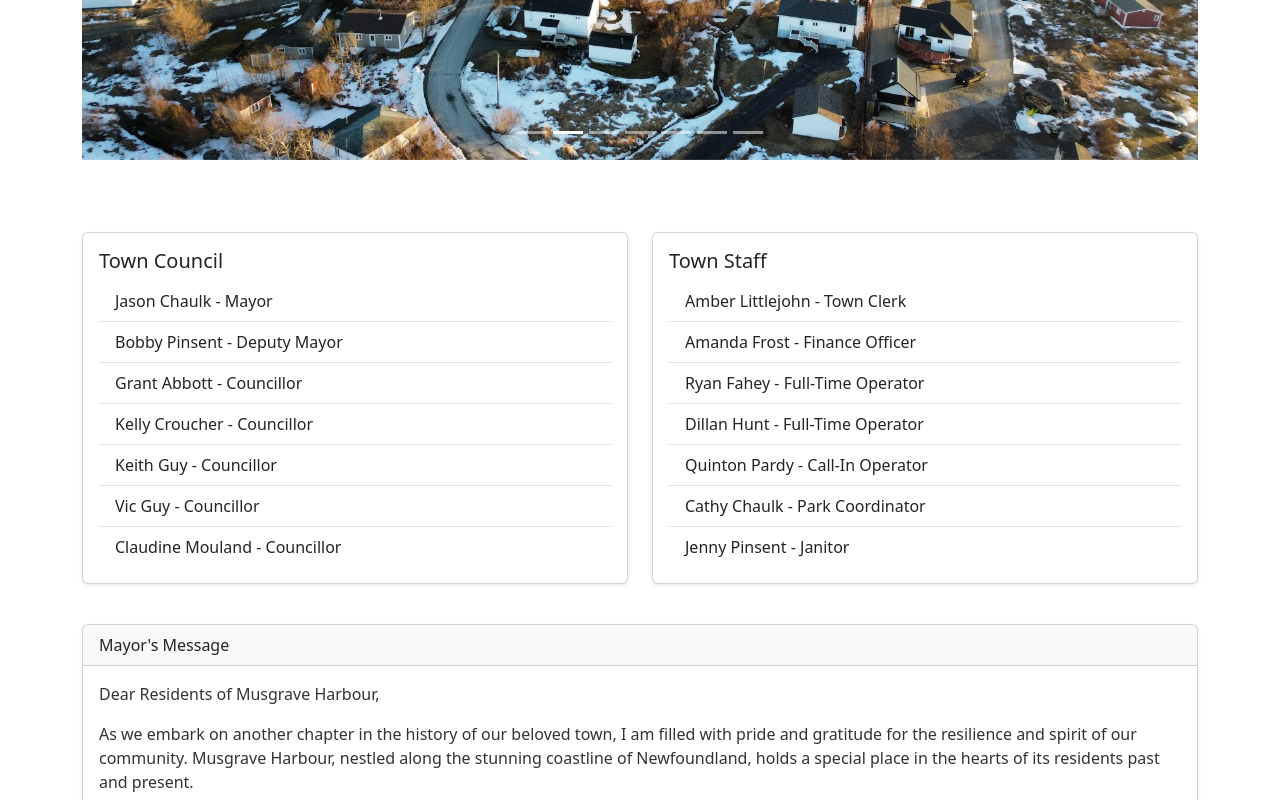
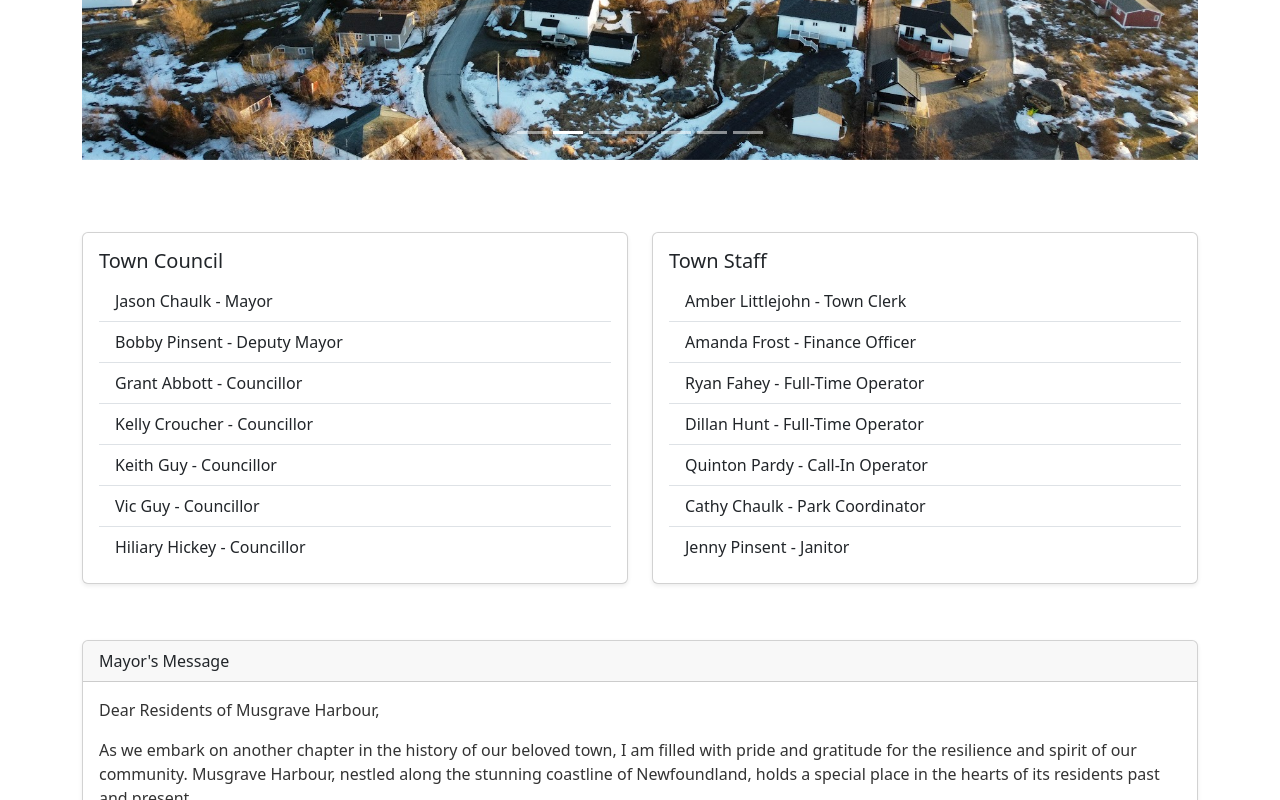
Before and after one commit to Amandafrost79/TownOfMusgraveHarbour, a React (Vite) app: page /TownOfMusgraveHarbour/town in a window 1280 px wide. Shown: the part 660-1460 px from the top of the page. Built offline with nearby package versions, Linux system fonts and the light colour scheme.

Commit message:
create ListCard component

```diff
--- /dev/null
+++ b/src/components/ListCard.jsx
@@ -0,0 +1,21 @@
+import React from "react";
+import { Card, ListGroup, Col } from "react-bootstrap";
+
+const ListCard = ({ title, items, columnClass = 6 }) => {
+  return (
+    <Col md={columnClass} className="mb-3">
+      <Card>
+        <Card.Body>
+          <Card.Title>{title}</Card.Title>
+          <ListGroup variant="flush">
+            {items.map((item, index) => (
+              <ListGroup.Item key={index}>{item}</ListGroup.Item>
+            ))}
+          </ListGroup>
+        </Card.Body>
+      </Card>
+    </Col>
+  );
+};
+
+export default ListCard;
--- a/src/routes/Town.jsx
+++ b/src/routes/Town.jsx
@@ -10,6 +10,7 @@ import {
 } from "react-bootstrap";
 import "./town.css";
 import Carousel from "../components/Carousel";
+import ListCard from "../components/ListCard";
 
 const townImages = [
   { src: "images/town3.jpg", alt: "First slide" },
@@ -19,6 +20,26 @@ const townImages = [
   { src: "images/sunset.jpg", alt: "Fifth slide" },
   { src: "images/rink2.jpg", alt: "Sixth slide" },
   { src: "images/office.jpg", alt: "Seventh slide" },
+];
+
+const councilMembers = [
+  "Jason Chaulk - Mayor",
+  "Bobby Pinsent - Deputy Mayor",
+  "Grant Abbott - Councillor",
+  "Kelly Croucher - Councillor",
+  "Keith Guy - Councillor",
+  "Vic Guy - Councillor",
+  "Hiliary Hickey - Councillor",
+];
+
+const staffMembers = [
+  "Amber Littlejohn - Town Clerk",
+  "Amanda Frost - Finance Officer",
+  "Ryan Fahey - Full-Time Operator",
+  "Dillan Hunt - Full-Time Operator",
+  "Quinton Pardy - Call-In Operator",
+  "Cathy Chaulk - Park Coordinator",
+  "Jenny Pinsent - Janitor",
 ];
 
 const Town = () => {
@@ -34,48 +55,9 @@ const Town = () => {
         </Col>
       </Row>
 
-      {/* Town Council and Staff Section */}
       <Row>
-        <Col md={6}>
-          <Card>
-            <Card.Body>
-              <Card.Title>Town Council</Card.Title>
-              <ListGroup variant="flush">
-                <ListGroup.Item>Jason Chaulk - Mayor</ListGroup.Item>
-                <ListGroup.Item>Bobby Pinsent - Deputy Mayor</ListGroup.Item>
-                <ListGroup.Item>Grant Abbott - Councillor</ListGroup.Item>
-                <ListGroup.Item>Kelly Croucher - Councillor</ListGroup.Item>
-                <ListGroup.Item>Keith Guy - Councillor</ListGroup.Item>
-                <ListGroup.Item>Vic Guy - Councillor</ListGroup.Item>
-                <ListGroup.Item>Claudine Mouland - Councillor</ListGroup.Item>
-
-                {/* Add more council members */}
-              </ListGroup>
-            </Card.Body>
-          </Card>
-        </Col>
-        <Col md={6}>
-          <Card>
-            <Card.Body>
-              <Card.Title>Town Staff</Card.Title>
-              <ListGroup variant="flush">
-                <ListGroup.Item>Amber Littlejohn - Town Clerk</ListGroup.Item>
-                <ListGroup.Item>Amanda Frost - Finance Officer</ListGroup.Item>
-                <ListGroup.Item>Ryan Fahey - Full-Time Operator</ListGroup.Item>
-                <ListGroup.Item>
-                  Dillan Hunt - Full-Time Operator
-                </ListGroup.Item>
-                <ListGroup.Item>
-                  Quinton Pardy - Call-In Operator
-                </ListGroup.Item>
-                <ListGroup.Item>Cathy Chaulk - Park Coordinator</ListGroup.Item>
-                <ListGroup.Item>Jenny Pinsent - Janitor</ListGroup.Item>
-
-                {/* Add more staff members */}
-              </ListGroup>
-            </Card.Body>
-          </Card>
-        </Col>
+        <ListCard title="Town Council" items={councilMembers} columnClass={6} />
+        <ListCard title="Town Staff" items={staffMembers} columnClass={6} />
       </Row>
 
       {/* Mayor's Message */}
@@ -154,7 +136,6 @@ const Town = () => {
           </Card>
         </Col>
       </Row>
-
       {/* Tax and Fee Structure */}
       <Row className="my-4">
         <Col>
@@ -388,7 +369,6 @@ const Town = () => {
           </Table>
         </Col>
       </Row>
-
       {/* Hours of Operation and Meeting Schedule */}
       <Row>
         <Col md={6}>
@@ -402,7 +382,6 @@ const Town = () => {
           {/* Add more schedules */}
         </Col>
       </Row>
-
       {/* Minutes and More */}
       <Row className="my-4">
         <Col>
```
